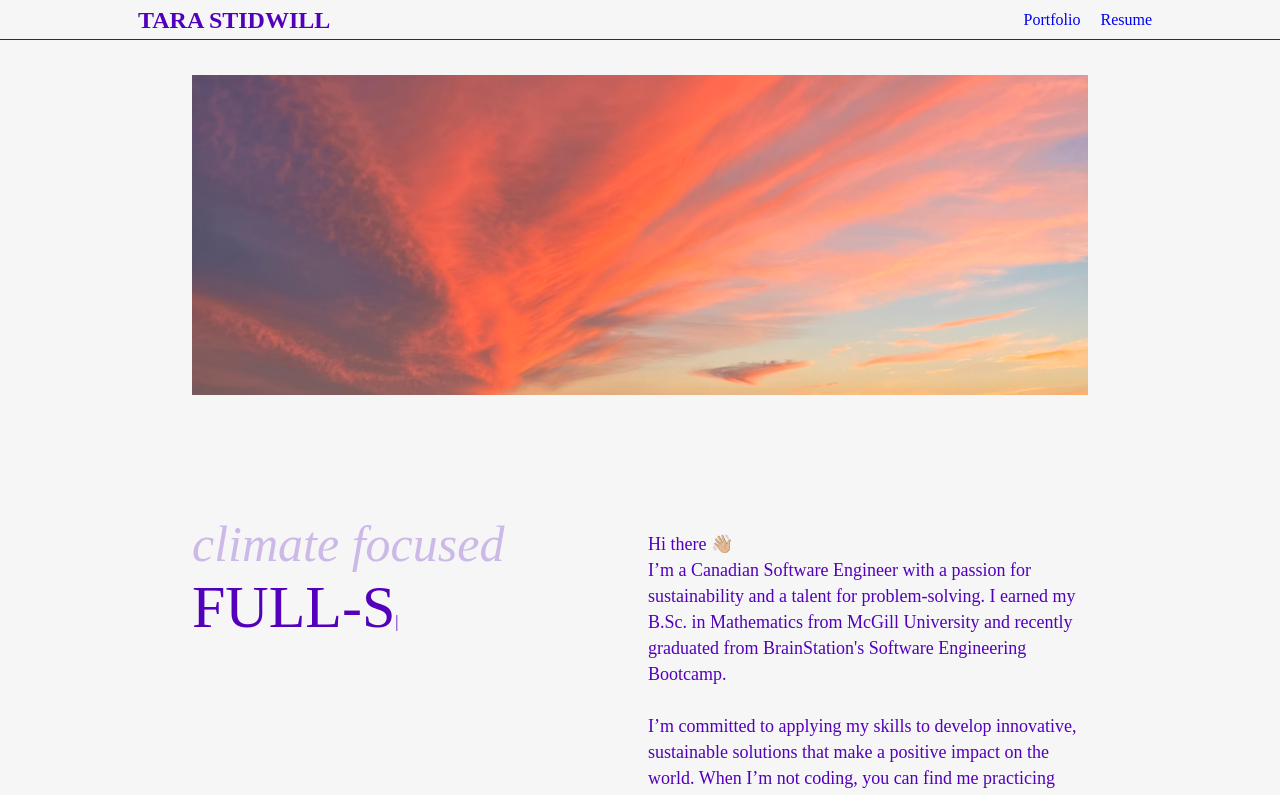
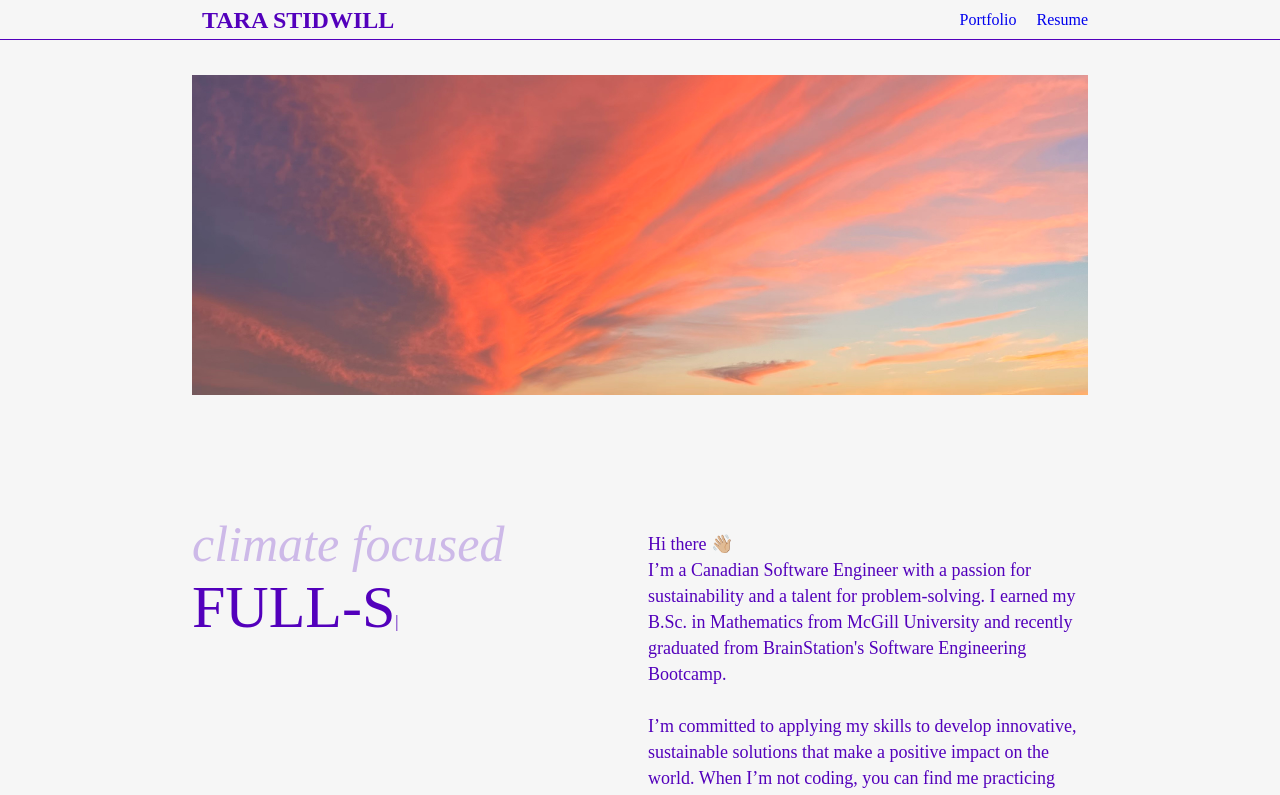
Before and after one commit to tstidwill/portfolio-client, a React (Vite) app: page / in a window 1280 px wide. Shown: the top 795 px of the page. Built offline with nearby package versions, Linux system fonts and the light colour scheme; a web font is replaced by a local one.

Commit message:
Update padding on tablet display

```diff
--- a/src/components/Header/Header.scss
+++ b/src/components/Header/Header.scss
@@ -12,6 +12,7 @@
     height: 5vh;
     flex-direction: row;
     justify-content: space-between;
+    padding: 10px 15%;
   }
 
   &__logo {
```
